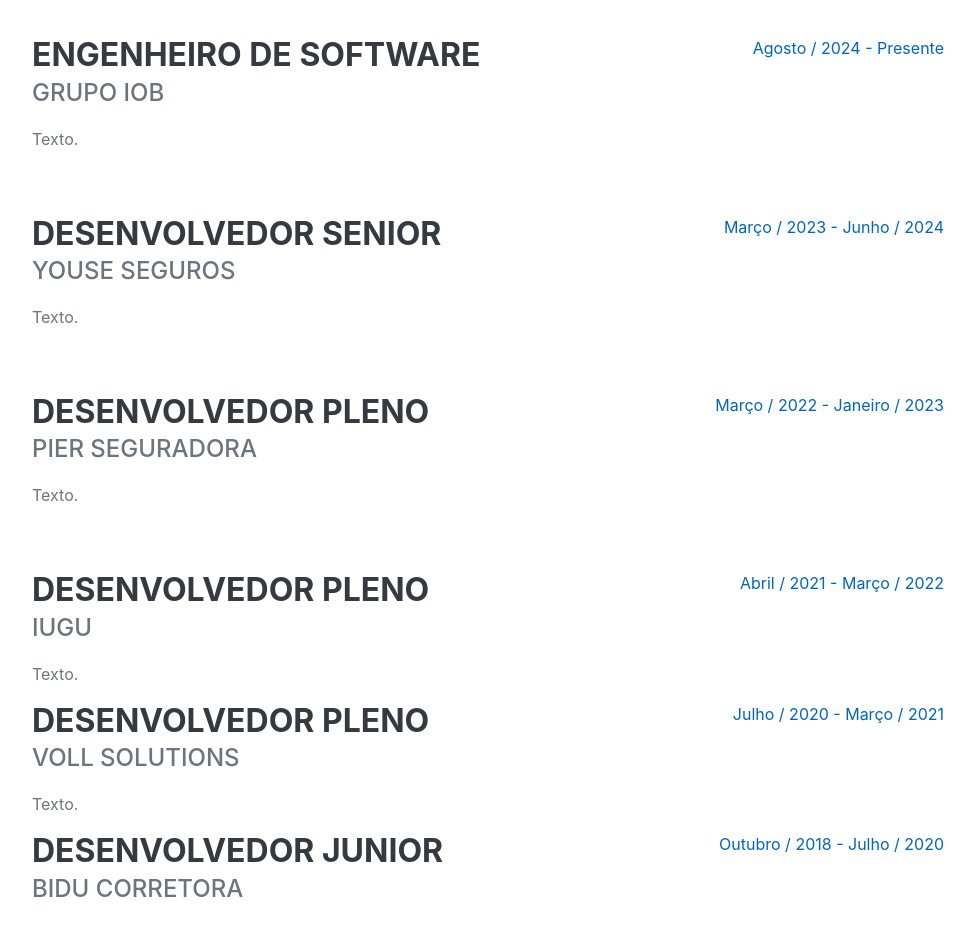
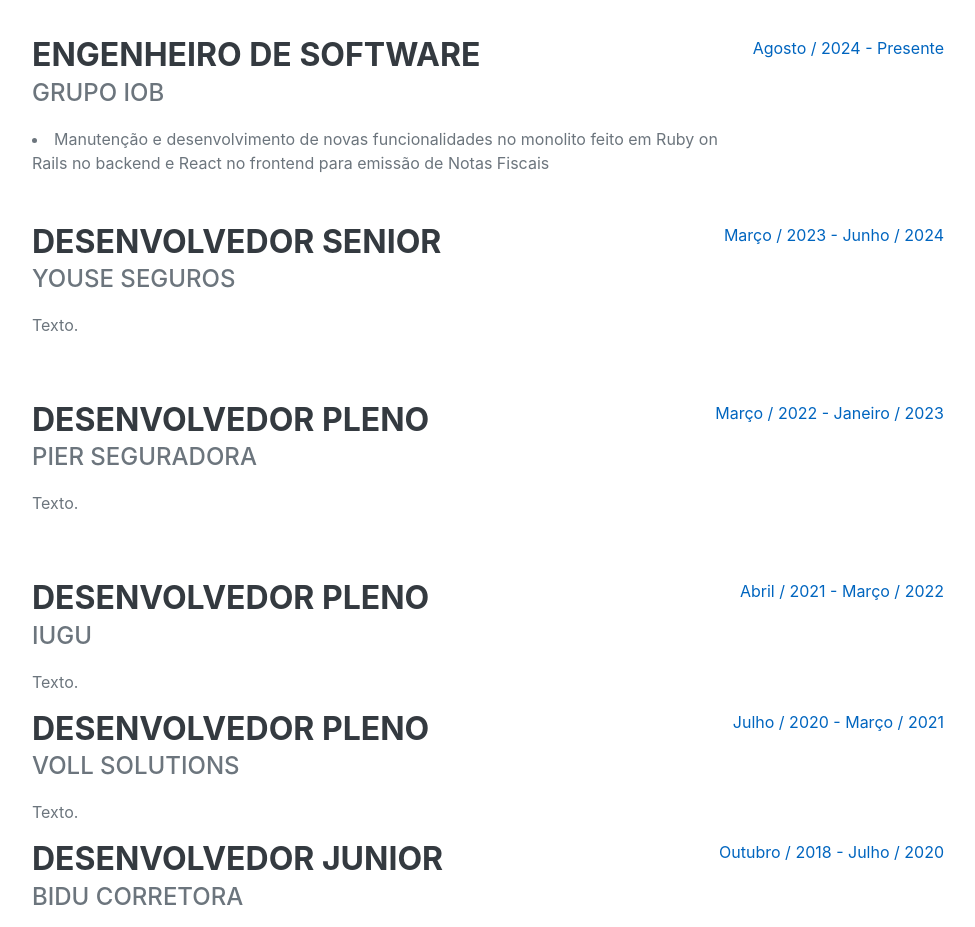
Before and after one commit to ayrtonaoki/portifolio, a plain HTML site: page index.html in a window 1280 px wide. Shown: the part 960-1887 px from the top of the page, without its empty margins (288-1263 px from the left). Drawn offline with nearby package versions, Linux system fonts and the light colour scheme; a web font is replaced by a local one.

Commit message:
Add IOB experience text

```diff
--- a/index.html
+++ b/index.html
@@ -60,7 +60,10 @@
           <div class="flex-grow-1">
             <h3 class="mb-0">Engenheiro de Software</h3>
             <div class="subheading mb-3">Grupo IOB</div>
-            <p>Texto.</p>
+            <li>
+              <span class="fa-li"><i class="fas fa-check"></i></span>
+              Manutenção e desenvolvimento de novas funcionalidades no monolito feito em Ruby on Rails no backend e React no frontend para emissão de Notas Fiscais
+            </li>
           </div>
           <div class="flex-shrink-0"><span class="text-primary">Agosto / 2024 - Presente</span></div>
         </div>
```
